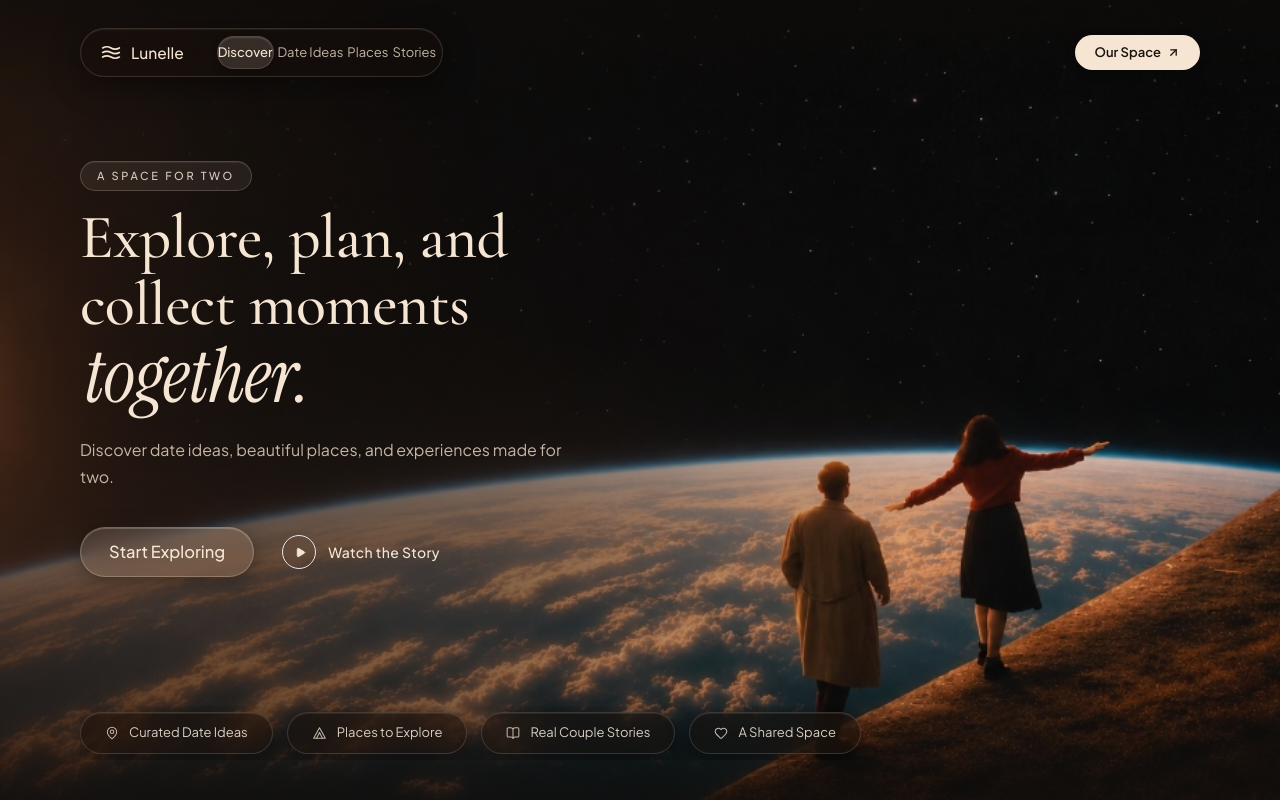
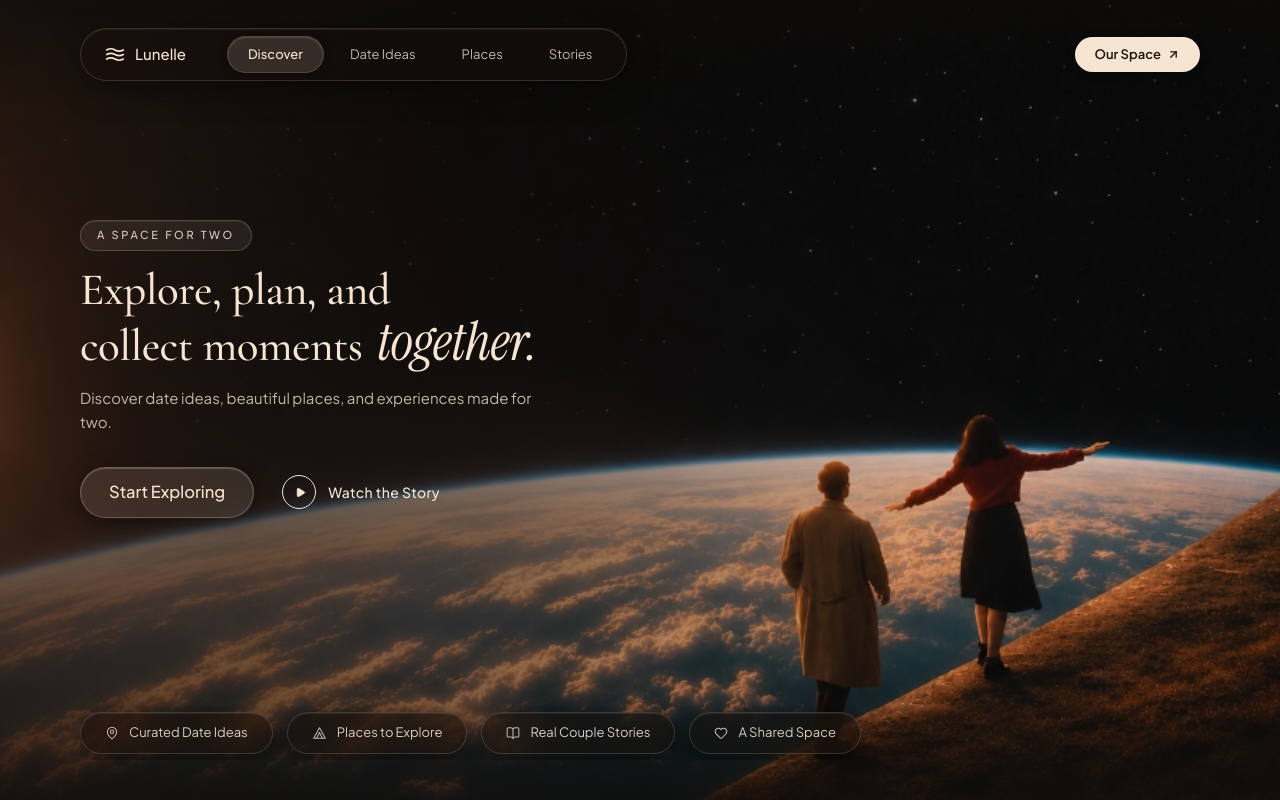
Before and after one commit to Deepjyoti78/lunelle, a React (Vite) app: page / in a window 1280 px wide. Built offline with nearby package versions, Linux system fonts and the light colour scheme; a web font is replaced by a local one.

Commit message:
Fix navbar padding and spacing, balance hero heading typography

```diff
--- a/src/components/Hero.tsx
+++ b/src/components/Hero.tsx
@@ -73,18 +73,18 @@ export const Hero: React.FC<HeroProps> = ({
             </div>
           </div>
 
-          {/* Heading: Explore, plan, and / collect moments together. (Matching Image 2 editorial serif design) */}
-          <h1 className="text-[36px] xs:text-[42px] sm:text-[50px] md:text-[56px] lg:text-[62px] font-cormorant font-medium text-[#F5E5D2] leading-[1.08] tracking-[-0.01em] mb-4 sm:mb-5">
+          {/* Heading: Explore, plan, and / collect moments together. (Restrained, elegant, editorial) */}
+          <h1 className="text-[28px] xs:text-[32px] sm:text-[38px] md:text-[42px] lg:text-[45px] font-cormorant font-medium text-[#F5E5D2] leading-[1.12] tracking-[-0.01em] mb-3.5 sm:mb-4.5">
             Explore, plan, and
             <br />
             collect moments{' '}
-            <span className="font-romantic italic font-normal text-[46px] xs:text-[54px] sm:text-[64px] md:text-[70px] lg:text-[76px] text-[#F5E5D2] leading-none inline-block ml-0.5 sm:ml-1 align-baseline">
+            <span className="font-romantic italic font-normal text-[34px] xs:text-[40px] sm:text-[46px] md:text-[50px] lg:text-[54px] text-[#F5E5D2] leading-none inline-block ml-0.5 sm:ml-1 align-baseline">
               together.
             </span>
           </h1>
 
           {/* Description */}
-          <p className="text-[14px] sm:text-[15.5px] md:text-[16px] text-[#C4B5A5] font-sans font-normal leading-[1.62] sm:leading-[1.68] max-w-[490px] mb-6 sm:mb-9">
+          <p className="text-[13.5px] sm:text-[14.5px] md:text-[15px] text-[#C4B5A5] font-sans font-normal leading-[1.6] sm:leading-[1.65] max-w-[460px] mb-6 sm:mb-8">
             Discover date ideas, beautiful places, and experiences
             <br className="hidden xs:inline" />
             {' '}made for two.
--- a/src/components/Navbar.tsx
+++ b/src/components/Navbar.tsx
@@ -30,15 +30,15 @@ export const Navbar: React.FC<NavbarProps> = ({
   return (
     <header className="absolute top-0 left-0 right-0 z-40">
       <div className="w-full max-w-[1920px] mx-auto px-5 sm:px-12 md:px-16 lg:px-20 py-4.5 sm:py-6 md:py-7 flex items-center justify-between">
-        {/* Desktop: Unified Glass Navbar Pill containing Logo + Nav Links (matching Reference Calyra) */}
+        {/* Desktop: Unified Glass Navbar Pill containing Logo + Nav Links (spacious, elegant, no overlapping) */}
         <nav
           aria-label="Main Navigation"
-          className="hidden md:inline-flex items-center gap-1 p-1.5 rounded-full glass-surface shadow-[0_8px_32px_rgba(0,0,0,0.45)]"
+          className="hidden md:inline-flex items-center gap-2 px-2.5 py-1.5 rounded-full glass-surface shadow-[0_8px_32px_rgba(0,0,0,0.45)]"
         >
           {/* Brand Logo & Wordmark - Inside the Navbar Pill */}
           <button
             onClick={() => handleNavClick('discover')}
-            className="flex items-center gap-2.5 pl-3.5 pr-3.5 py-1.5 rounded-full text-[#F5E5D2] hover:text-white transition-all cursor-pointer group focus:outline-none shrink-0"
+            className="flex items-center gap-2.5 pl-3.5 pr-4 py-2 rounded-full text-[#F5E5D2] hover:text-white transition-all cursor-pointer group focus:outline-none shrink-0"
             aria-label="Lunelle Home"
           >
             {/* 3-wave brandmark */}
@@ -71,23 +71,23 @@ export const Navbar: React.FC<NavbarProps> = ({
                 />
               </svg>
             </div>
-            <span className="text-[#F5E5D2] text-[15.5px] font-sans font-medium tracking-normal group-hover:text-white transition-colors">
+            <span className="text-[#F5E5D2] text-[15px] font-sans font-medium tracking-normal group-hover:text-white transition-colors">
               Lunelle
             </span>
           </button>
 
           {/* Subtle separator */}
-          <div className="w-[1px] h-3.5 bg-[#F5E5D2]/16 mx-1 shrink-0" />
+          <div className="w-[1px] h-4 bg-[#F5E5D2]/16 mx-1 shrink-0" />
 
-          {/* Nav Items */}
-          <div className="flex items-center gap-1 pl-0.5">
+          {/* Nav Items - Generous padding and spacing */}
+          <div className="flex items-center gap-1.5 pr-1">
             {navItems.map((item) => {
               const isActive = activeTab === item.tab;
               return (
                 <button
                   key={item.tab}
                   onClick={() => handleNavClick(item.tab)}
-                  className={`px-4.5 py-1.5 rounded-full text-[13px] font-sans transition-all duration-200 cursor-pointer whitespace-nowrap ${
+                  className={`px-5 py-2 rounded-full text-[13px] font-sans transition-all duration-200 cursor-pointer whitespace-nowrap ${
                     isActive
                       ? 'glass-pill-active font-medium text-[#F5E5D2]'
                       : 'text-[#C4B5A5] hover:text-[#F5E5D2] hover:bg-[#F5E5D2]/08 font-normal'
```
